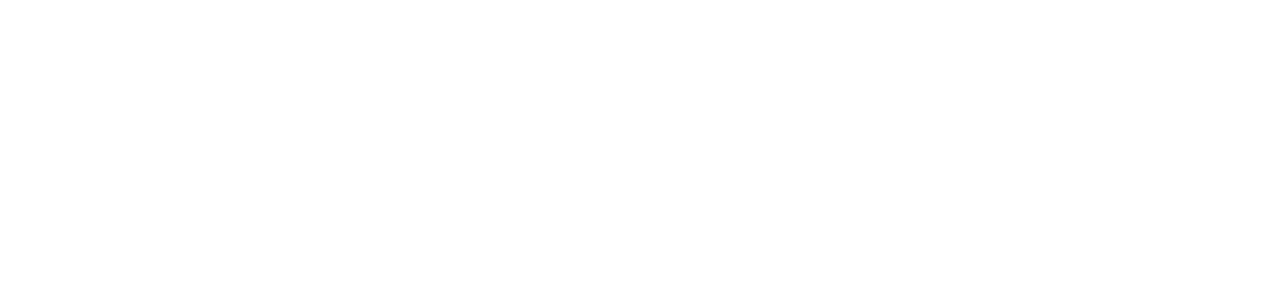
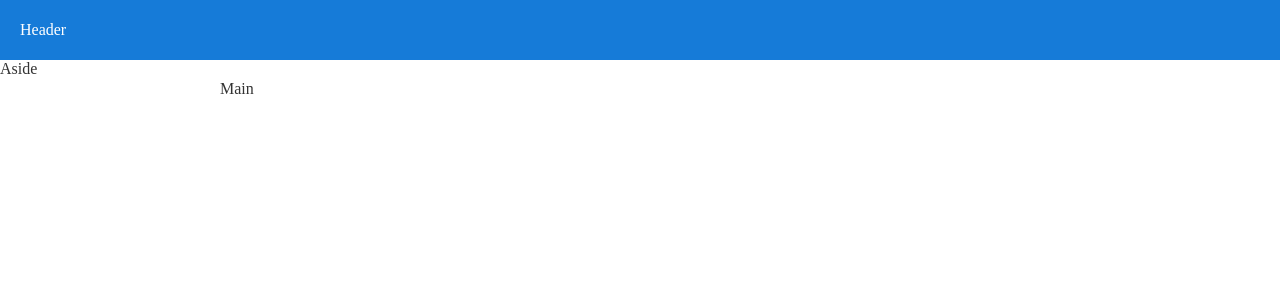
Before and after one commit to Kitty2sh1/projects, a Vue app: page /login in a window 1280 px wide. Shown: the top 300 px of the page. Built offline with nearby package versions, Linux system fonts and the light colour scheme; sample sign-in values are in the browser's storage.

Commit message:
feat(custom): 页面鉴权功能简单版

```diff
--- a/src/App.vue
+++ b/src/App.vue
@@ -9,4 +9,7 @@
   margin: 0;
   padding: 0;
 }
+html,body,#app{
+  height: 100%;
+}
 </style>
--- /dev/null
+++ b/src/authentication.js
@@ -0,0 +1,23 @@
+import routers from "./router"
+import store from "./store"
+
+
+// 页面鉴权
+routers.beforeEach((to,from,next)=>{
+    const token=store.state.token
+    // 存在token
+    if(token){
+        if(to.path=='/login'){
+            next(from.path)
+        }else{
+            next()
+        }
+    }else{
+        // 不存在token
+        if(to.path=='/login'){
+            next()
+        }else{
+            next('/login')
+        }
+    }
+})
--- a/src/layout/index.vue
+++ b/src/layout/index.vue
@@ -1,6 +1,12 @@
 <template>
     <div class="index">
-
+        <el-container>
+            <el-header>Header</el-header>
+            <el-container>
+                <el-aside width="200px">Aside</el-aside>
+                <el-main>Main</el-main>
+            </el-container>
+        </el-container>
     </div>
 </template>
 
@@ -12,12 +18,32 @@ return {};
     },
     methods: {},
     computed: {},
-created() {}
+    created() { }
 }
 </script>
 
 <style lang="scss" scoped>
 .index {
+    height: 100%;
 
+    .el-container {
+        height: 100%;
+    }
+
+    .el-header {
+        background-color: #167bd8;
+        color: #fff;
+        line-height: 60px;
+    }
+
+    .el-aside {
+        color: #333;
+        height: 100%;
+    }
+
+    .el-main {
+        color: #333;
+        height: 100%;
+    }
 }
 </style>
--- a/src/main.js
+++ b/src/main.js
@@ -9,6 +9,8 @@ import ElementUI from 'element-ui';
 import 'element-ui/lib/theme-chalk/index.css';
 Vue.use(ElementUI);
 
+// 页面鉴权
+import "./authentication"
 Vue.config.productionTip = false
 
 new Vue({
--- a/src/router/index.js
+++ b/src/router/index.js
@@ -20,5 +20,4 @@ const routes = [
 const router = new VueRouter({
   routes
 })
-
 export default router
--- a/src/store/index.js
+++ b/src/store/index.js
@@ -3,14 +3,14 @@ import Vuex from 'vuex'
 Vue.use(Vuex)
 import { getLogin } from '@/api/login'
 import { setToken, getToken } from '@/utils/storage'
-
+import { Message } from 'element-ui'
 export default new Vuex.Store({
   state: {
     token: getToken() || "",
-    user:""
+    user: ""
   },
   getters: {
-    token(state){
+    token(state) {
       return state.token
     }
   },
@@ -27,6 +27,11 @@ export default new Vuex.Store({
         const response = await getLogin(str)
         console.log(response);
         commit('SET_TOKEN', response.data)
+        Message({
+          message: '登录成功',
+          type: 'success'
+        });
+        return response.data.token
       } catch (error) {
         console.log(error.message);
       }
--- a/src/views/Login.vue
+++ b/src/views/Login.vue
@@ -49,14 +49,11 @@ export default {
     methods: {
         // 登录按钮
         onLoginSubmit(formName) {
-            this.$refs[formName].validate((valid) => {
+            this.$refs[formName].validate(async (valid) => {
                 if (valid) {
                     let str = `username=${this.loginForm.username}&password=${this.loginForm.password}&code=${this.loginForm.code}`
-                    this.$store.dispatch('queryLogin', str)
-                    this.$message({
-                        message: '登录成功',
-                        type: 'success'
-                    });
+                    const token = await this.$store.dispatch('queryLogin', str)
+                    if (!token) return
                     this.$router.push('/')
                 } else {
                     console.log('error submit!!');
```
Lines whose indentation alone changed are shown as unchanged.
